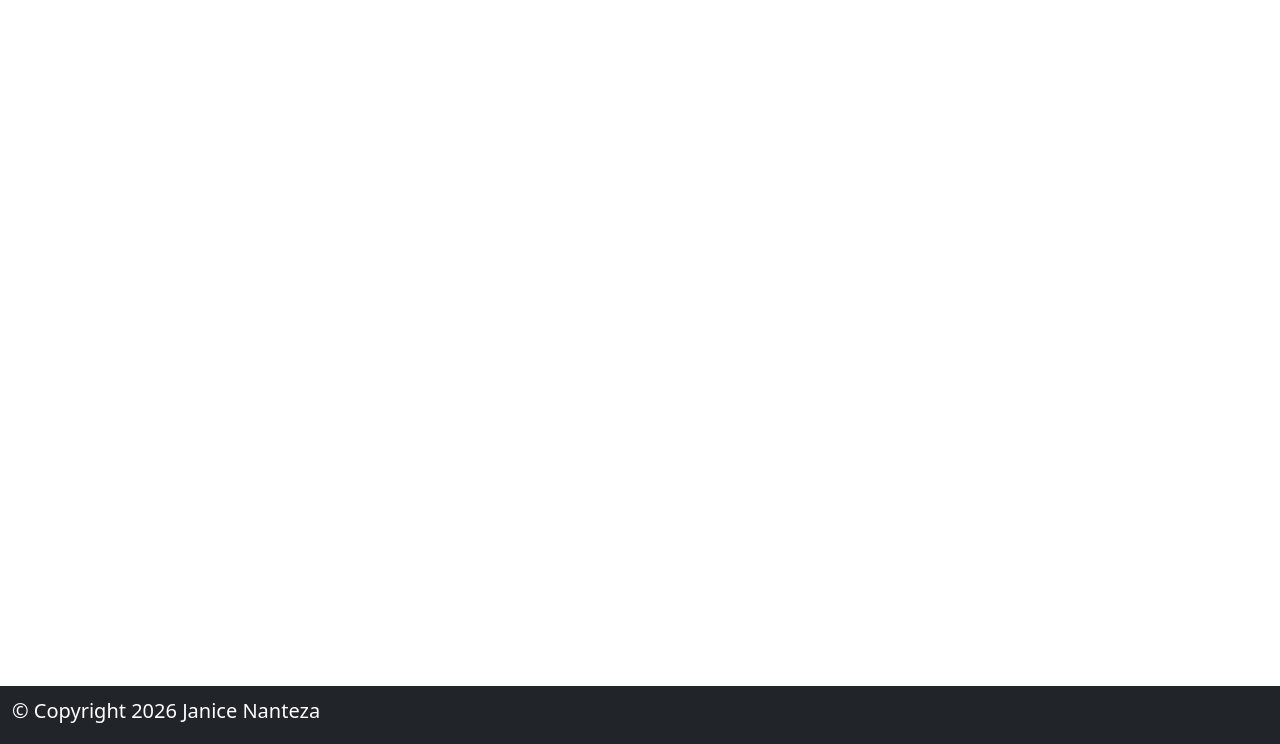
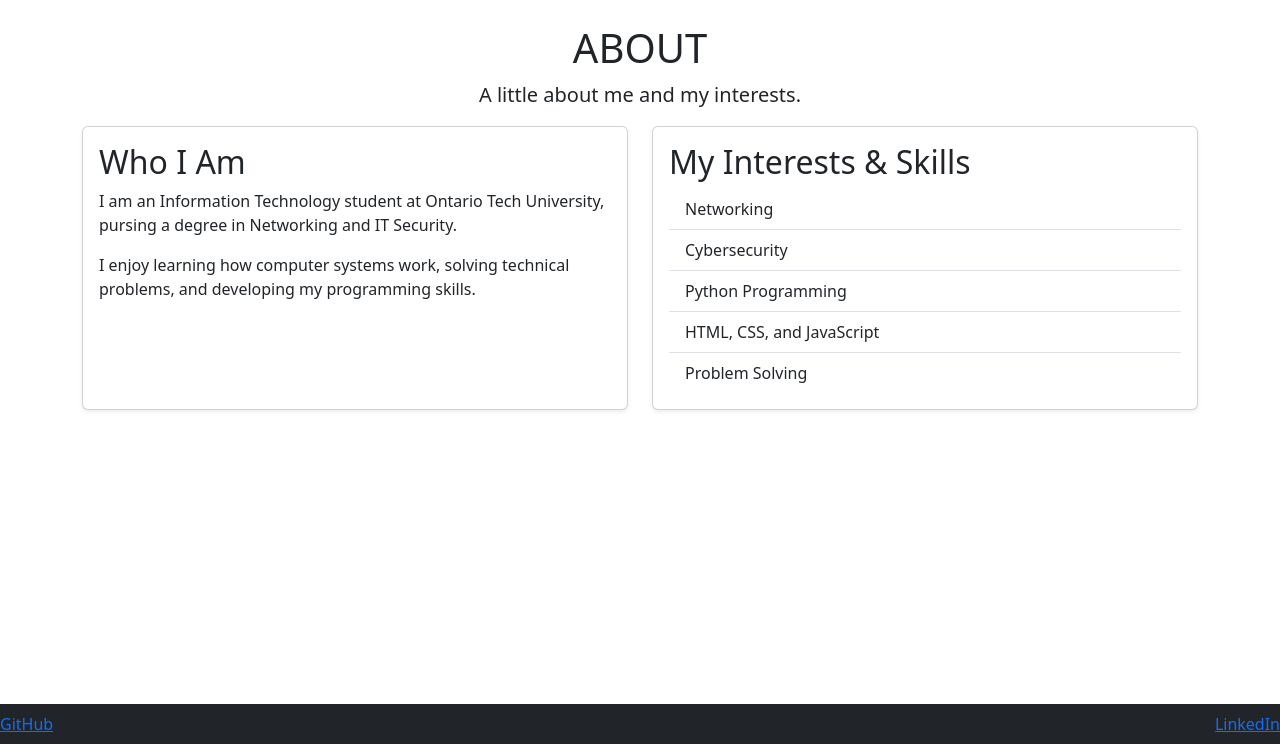
Before and after one commit to jjnanteza/Assignment-2, a Node server app: page /about in a window 1280 px wide. Shown: the part 56-800 px from the top of the page. Run offline with Node 20, Linux system fonts and the light colour scheme; some libraries are stand-ins or nearby versions.

Commit message:
about page

```diff
--- a/views/about.ejs
+++ b/views/about.ejs
@@ -1,5 +1,46 @@
-<!-- Adding the header and nav bar to the top of the contact page-->
+<!-- Adding the header and nav bar to the top of the about page-->
 <%- include partials/header.ejs %>
 <%- include partials/main_nav.ejs %>
 
+<!--Container for the about me pagecontent-->
+<div class="container mt-4 mb-4">
+    <div class="text-center mb-3">
+        <h1><%= title %></h1>
+        <p class="lead">A little about me and my interests.</p>
+    </div>
+    <!--Introduction about me-->
+    <div class="row g-4">
+        <div class="col-md-6">
+            <div class="card shadow-sm h-100">
+                <div class="card-body">
+                    <h2 class="card-title">Who I Am</h2>
+                    <p>
+                        I am an Information Technology student at Ontario Tech University, pursing a degree in Networking and IT Security.
+                    </p>
+                    <p>
+                        I enjoy learning how computer systems work, solving technical problems, and developing my programming skills.
+                    </p>
+                </div>
+            </div>
+        </div>
+        <!-- Skills and Interests -->
+        <div class="col-md-6">
+            <div class="card shadow-sm h-100">
+                <div class="card-body">
+                    <h2 class="card-title">My Interests & Skills</h2>
+                    <!--List of some skills-->
+                    <ul class="list-group list-group-flush">
+                        <li class="list-group-item">Networking</li>
+                        <li class="list-group-item">Cybersecurity</li>
+                        <li class="list-group-item">Python Programming </li>
+                        <li class="list-group-item">HTML, CSS, and JavaScript</li>
+                        <li class="list-group-item">Problem Solving</li>
+                    </ul>
+                </div>
+            </div>
+        </div>
+    </div>
+</div>
+
+<!--Footer-->
 <%- include partials/footer.ejs %>
--- a/views/contact.ejs
+++ b/views/contact.ejs
@@ -3,7 +3,11 @@
 <%- include partials/main_nav.ejs %>
 
 <!-- container for the form-->
-<div class="container mt-4 mb-4">
+<div class="container mt-4 mb-5">
+    <div class="text-center mb-3">
+        <h1><%= title %></h1>
+        <p class="lead">Have any inquries, fill the form bellow?</p>
+    </div>
     <form>
         <!--Firstname input field-->
         <div class="mb-3">
--- a/views/partials/footer.ejs
+++ b/views/partials/footer.ejs
@@ -1,9 +1,15 @@
     <!--footer-->
     <nav class="navbar fixed-bottom navbar-dark bg-dark">
-      <div class="container-fluid">
-        <h4 class="navbar-brand">&copy; Copyright 2026 Janice Nanteza</h4>>
-      </div>
+
+         <!--Link to my linkedin-->
+        <a href="https://github.com/jjnanteza" target="_blank">
+            <i class="fa-brands fa-github"></i> GitHub
+        </a>
+        <!--Link to my linkedin-->
+        <a href="https://www.linkedin.com/in/janice-nanteza/" target="_blank">
+            <i class="fa-brands fa-linkedin"></i> LinkedIn
+        </a>
     </nav>
   </body>
-  <script src ="/Script/app.js"></script>
+
 </html>
```
